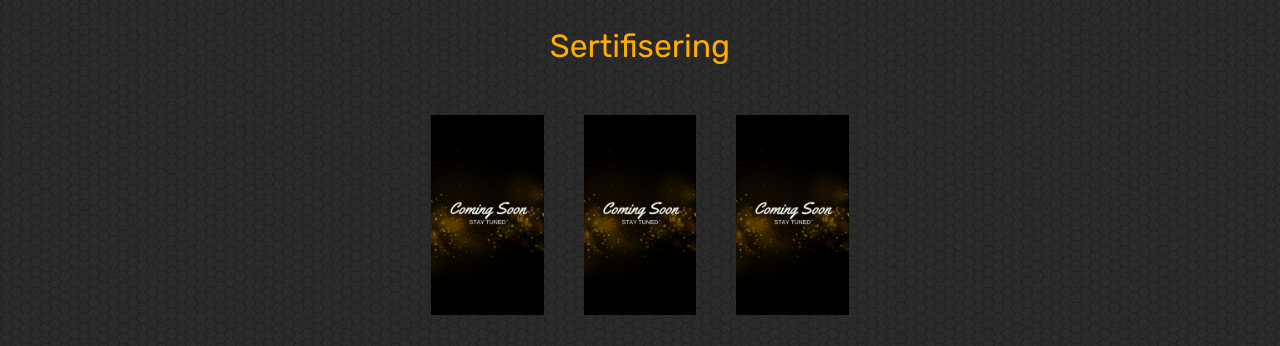
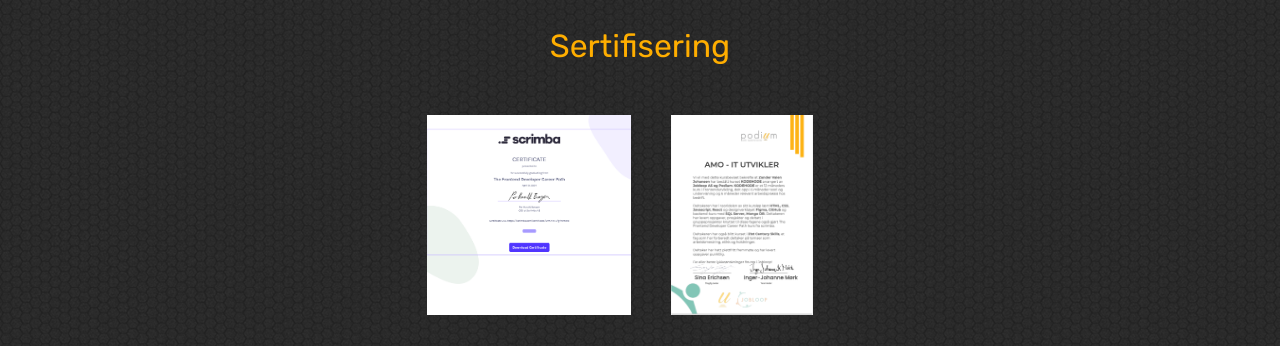
Before and after one commit to ZanderVJ-kodehode/Portfolio, a plain HTML site: page index.html in a window 1280 px wide. Shown: the part 1813-2159 px from the top of the page. Drawn offline with nearby package versions, Linux system fonts and the light colour scheme.

Commit message:
kunnskap

```diff
--- a/index.html
+++ b/index.html
@@ -139,10 +139,10 @@
      </div>
      <h3 data-translate="Certification">Sertifisering</h3>
      <div class="certification">
-        <div><img src="img/MP/Coming Soon Instagram Story.png" alt=""></div>
-        <div><img src="img/MP/Coming Soon Instagram Story.png" alt=""></div>
-        <div><img src="img/MP/Coming Soon Instagram Story.png" alt=""></div>
-      </div>
+         <div><a href="img/The Frontend Developer Career Path.png" download><img src="img/The Frontend Developer Career Path.png" alt=""></a></div>
+         <div><a href="img/AMO - IT UTVIKLER.png" download><img src="img/AMO - IT UTVIKLER.png" alt=""></a></div>
+         <div><a href="#" download><img src="#" alt=""></a></div>
+     </div>
 
         <p data-translate="Over the past 6 months, I have spent a lot of time further developing my skills in Frontend development.
         I am proficient in HTML, CSS, JavaScript, Figma, and React, and I also have experience with Node.js.
```
Also changed, not shown: img/AMO - IT UTVIKLER.png (renamed from img/Skjermbilde (1755).png), img/The Frontend Developer Career Path.png (renamed from img/Skjermbilde (1754).png).
